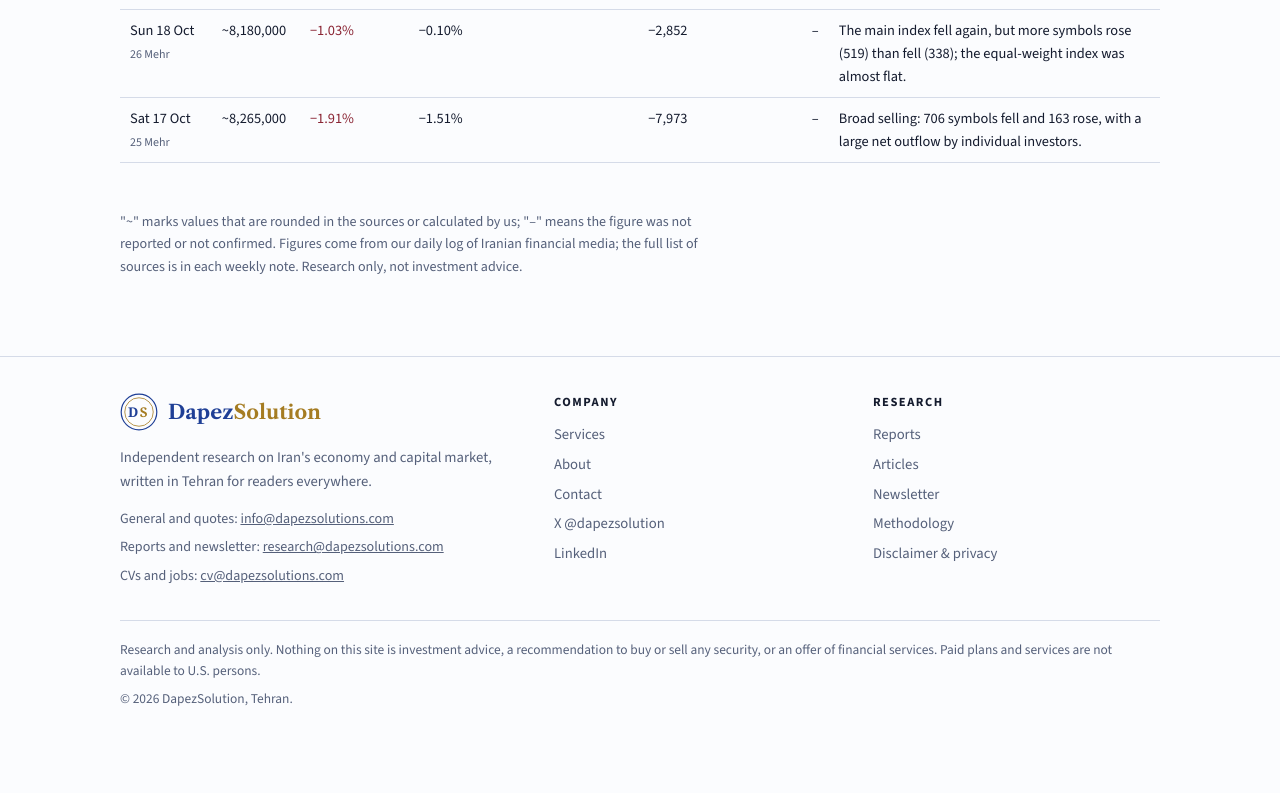
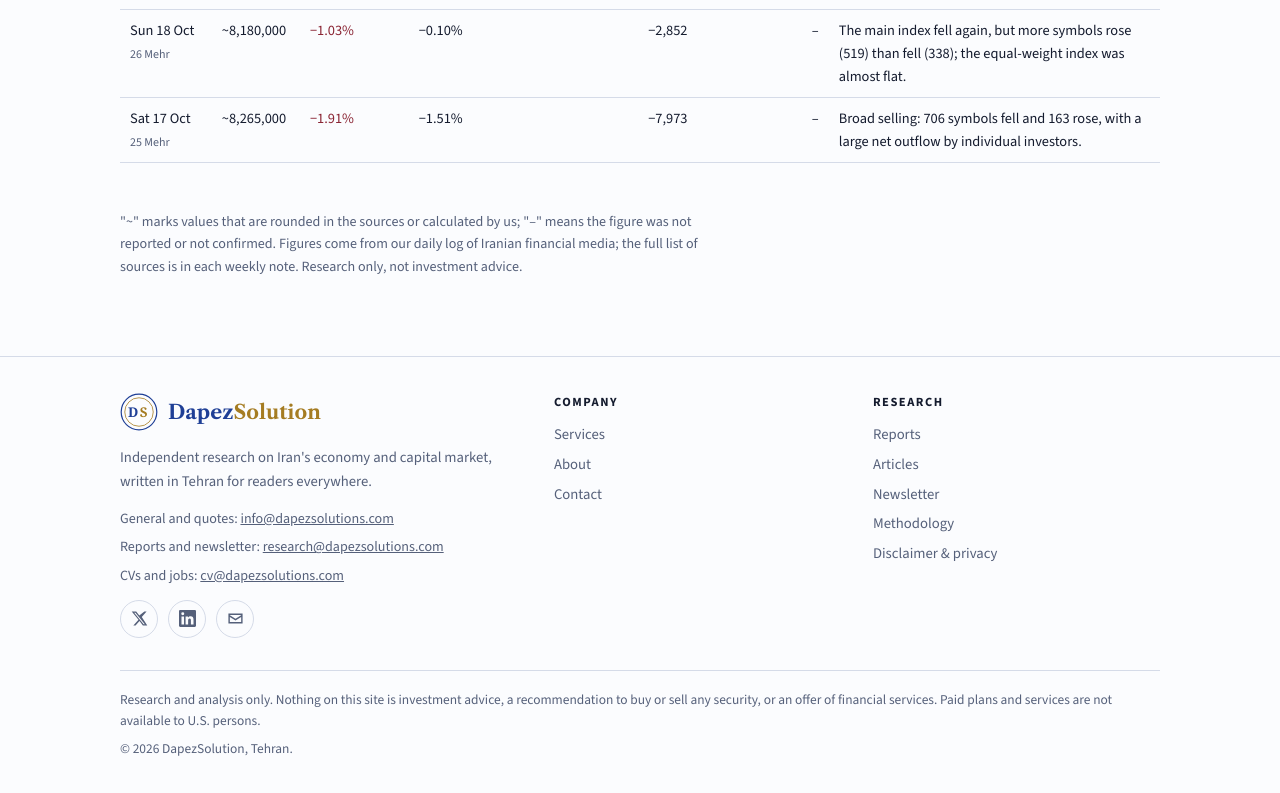
Before and after one commit to dapezsolution/dapezsolution.github.io, a plain HTML site: page daily.html in a window 1280 px wide. Shown: the part 3678-4471 px from the top of the page. Before the commit the page ends 4429 px from the top, so only its background shows below. Drawn offline with nearby package versions, Linux system fonts and the light colour scheme; a script that the page names is missing.

Commit message:
Restore social icons on daily and TSE pages

```diff
--- a/daily.html
+++ b/daily.html
@@ -145,6 +145,7 @@
         <li>Reports and newsletter: <a href="mailto:research@dapezsolutions.com">research@dapezsolutions.com</a></li>
         <li>CVs and jobs: <a href="mailto:cv@dapezsolutions.com">cv@dapezsolutions.com</a></li>
       </ul>
+      <div class="soc"><a href="https://x.com/dapezsolution" title="X @dapezsolution" aria-label="X @dapezsolution" target="_blank" rel="noopener"><svg viewBox="0 0 24 24" aria-hidden="true"><path d="M18.9 2H22l-6.8 7.8L23 22h-6.2l-4.8-6.3L6.4 22H3.3l7.3-8.3L1 2h6.3l4.4 5.8L18.9 2zm-1.1 18h1.7L6.3 3.9H4.5L17.8 20z"/></svg></a><a href="https://www.linkedin.com/company/dapezsolution/" title="LinkedIn" aria-label="LinkedIn" target="_blank" rel="noopener"><svg viewBox="0 0 24 24" aria-hidden="true"><path d="M20.4 20.5h-3.6v-5.6c0-1.3 0-3-1.8-3s-2.1 1.4-2.1 2.9v5.7H9.3V9h3.4v1.6h.1c.5-.9 1.6-1.8 3.4-1.8 3.6 0 4.3 2.4 4.3 5.5v6.2zM5.3 7.4a2.1 2.1 0 1 1 0-4.2 2.1 2.1 0 0 1 0 4.2zM7.1 20.5H3.5V9h3.6v11.5zM22.2 0H1.8C.8 0 0 .8 0 1.7v20.6c0 .9.8 1.7 1.8 1.7h20.4c1 0 1.8-.8 1.8-1.7V1.7C24 .8 23.2 0 22.2 0z"/></svg></a><a href="mailto:info@dapezsolutions.com" title="info@dapezsolutions.com" aria-label="info@dapezsolutions.com"><svg viewBox="0 0 24 24" aria-hidden="true"><path d="M2 5h20v14H2V5zm2 2v.5l8 5 8-5V7H4zm16 2.8-8 5-8-5V17h16V9.8z"/></svg></a></div>
     </div>
     <div>
       <h4>Company</h4>
@@ -152,8 +153,6 @@
         <li><a href="services.html">Services</a></li>
         <li><a href="about.html">About</a></li>
         <li><a href="contact.html">Contact</a></li>
-        <li><a href="https://x.com/dapezsolution" target="_blank" rel="noopener">X @dapezsolution</a></li>
-        <li><a href="https://www.linkedin.com/company/dapezsolution/" target="_blank" rel="noopener">LinkedIn</a></li>
       </ul>
     </div>
     <div>
@@ -172,6 +171,7 @@
     </div>
   </div>
 </footer>
+<style>.soc { display: flex; gap: 10px; margin: 12px 0 0; padding: 0; list-style: none; } .soc a { display: inline-flex; align-items: center; justify-content: center; width: 38px; height: 38px; border: 1px solid var(--line, #d5dbe8); border-radius: 50%; color: inherit; text-decoration: none; } .soc a:hover { border-color: currentColor; } .soc svg { width: 17px; height: 17px; fill: currentColor; } .contact-list .soc { margin: 0; }</style>
 <style>.foot-mail { list-style: none; padding: 0; margin: 12px 0 0; display: grid; gap: 4px; font-size: 0.88rem; } .foot-mail a { text-decoration: underline; }</style>
 <script>
 (function () {
```
Also changed, not shown: tse.html (+2 -2 lines).
